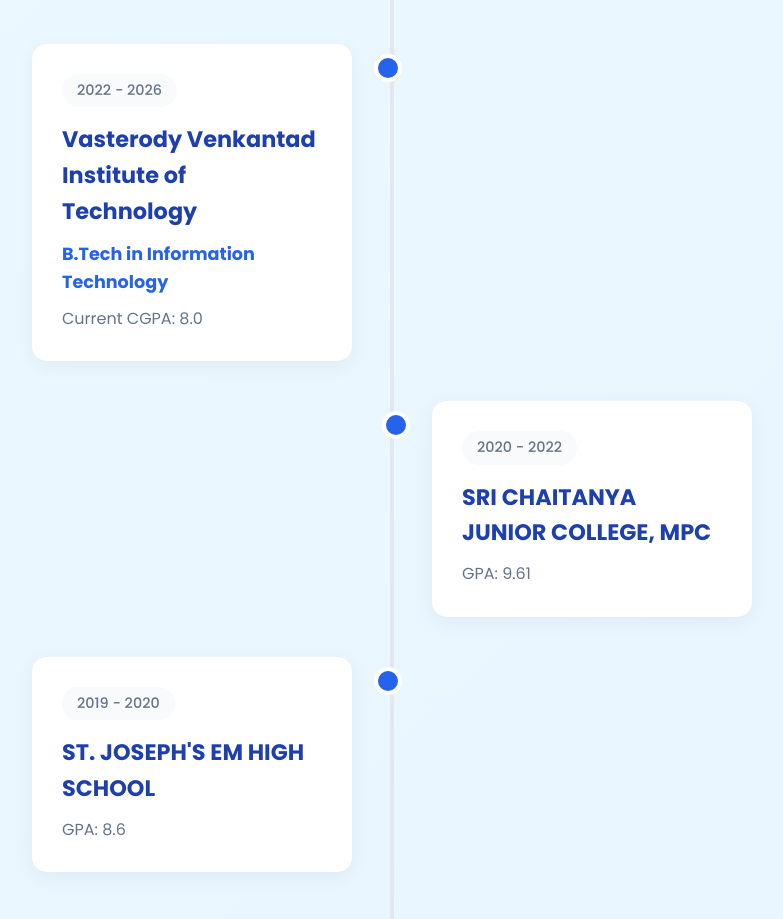
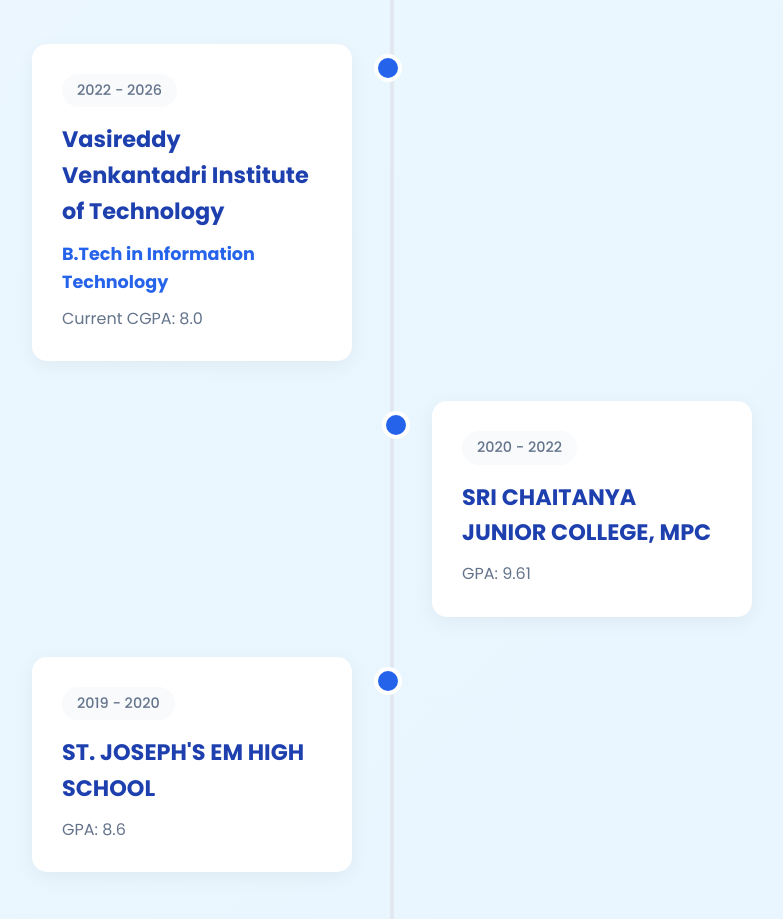
Before and after one commit to ArunaMaddu/Personal-website, a plain HTML site: page index.html in a window 1280 px wide. Shown: the part 1840-2759 px from the top of the page, without its empty margins (248-1031 px from the left). Drawn offline with Linux system fonts and the light colour scheme.

Commit message:
Update index.html

```diff
--- a/index.html
+++ b/index.html
@@ -987,7 +987,7 @@
                     <div class="timeline-item">
                         <div class="timeline-content">
                             <span class="date">2022 - 2026</span>
-                            <h3>Vasterody Venkantad Institute of Technology</h3>
+                            <h3>Vasireddy Venkantadri Institute of Technology</h3>
                             <h4>B.Tech in Information Technology</h4>
                             <p>Current CGPA: 8.0</p>
                         </div>
```
